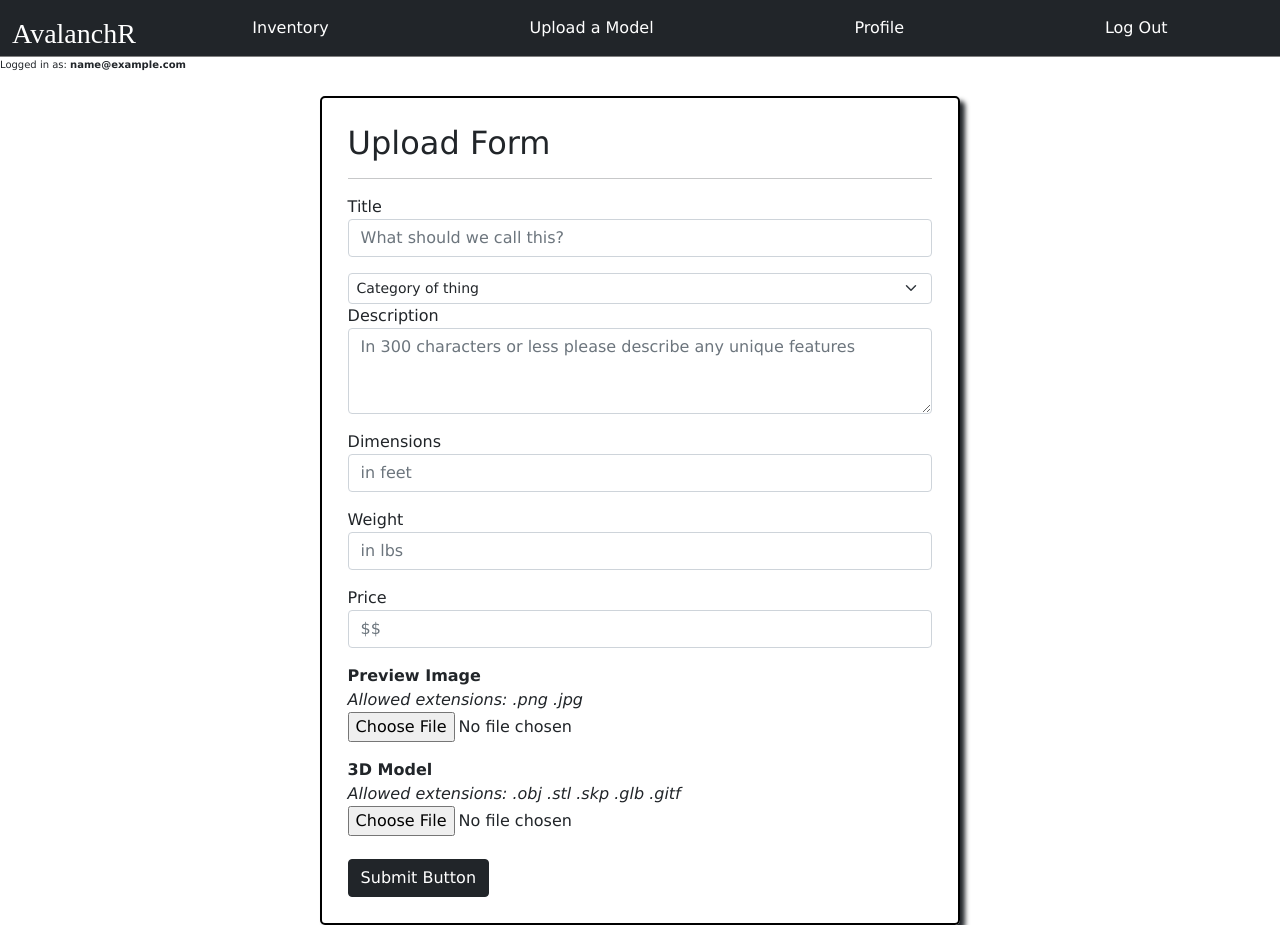
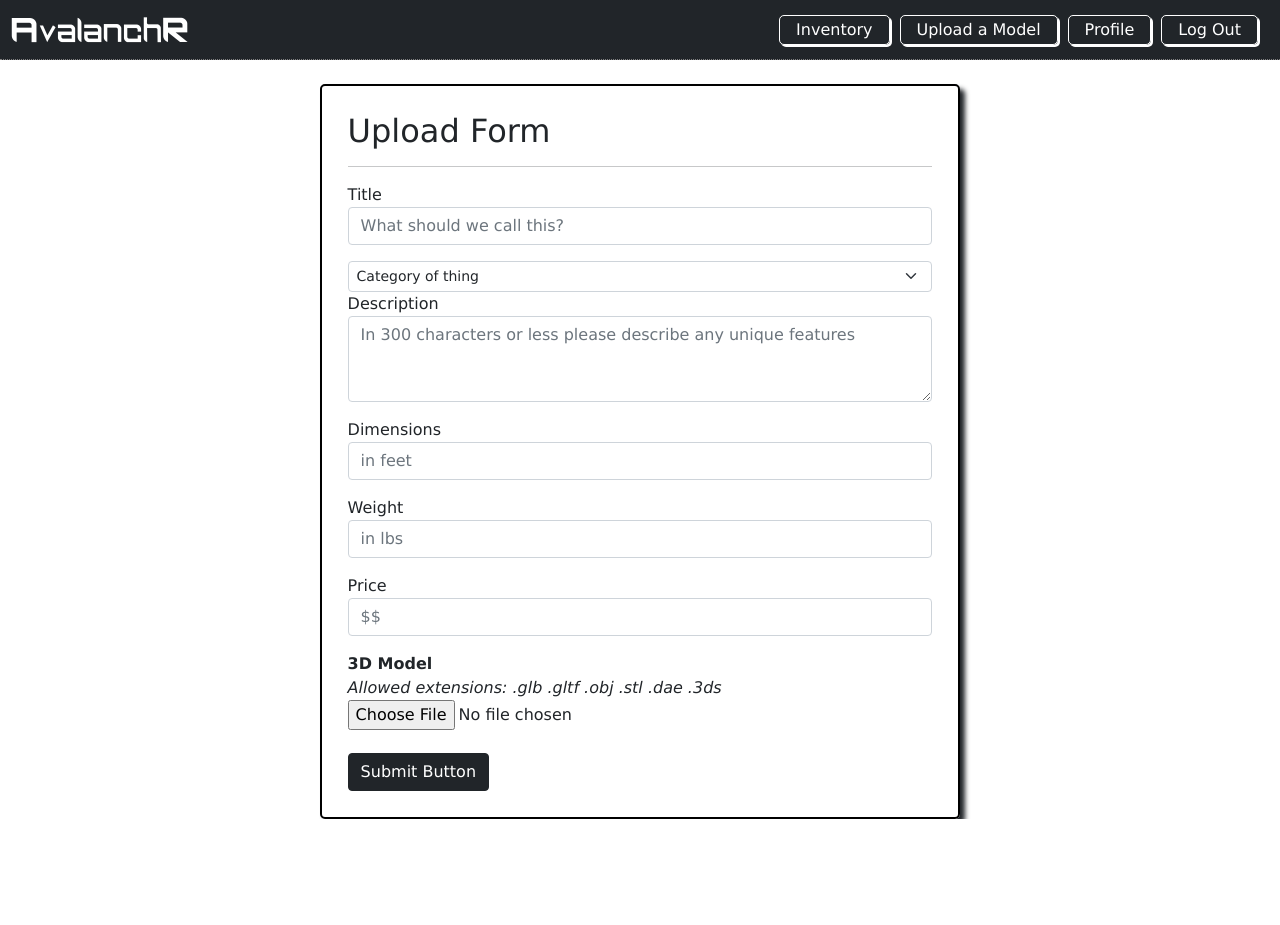
Before and after one commit to kevin-stew/AvalanchR, a Flask app: page /upload in a window 1280 px wide. After the commit the page ends 819 px from the top, so only its background shows below. Run offline with Flask 2, Linux system fonts and the light colour scheme; the visitor is signed in with stand-in values (Sample User, id 1); data comes from the database, SQL or seed files in the repository; some libraries are stand-ins or nearby versions; some web fonts are replaced.

Commit message:
3d file types added to db, UI facelift, helper functions

```diff
--- a/config.py
+++ b/config.py
@@ -21,10 +21,10 @@ class Config():
 
     UPLOAD_FOLDER=os.environ.get('UPLOAD_FOLDER')
 
-    ALLOWED_IMAGES=os.environ.get('ALLOWED_IMAGES')
+    # ALLOWED_IMAGES=os.environ.get('ALLOWED_IMAGES')
     ALLOWED_MODELS=os.environ.get('ALLOWED_MODELS')
 
-    MAX_IMAGE_FILESIZE = 1 * 1024 * 1024
+    # MAX_IMAGE_FILESIZE = 1 * 1024 * 1024
     MAX_3DMODEL_FILESIZE = 5 * 1024 * 1024
 
     AWS_REGION=os.environ.get('AWS_REGION')
--- a/requirements.txt
+++ b/requirements.txt
@@ -1,4 +1,5 @@
 alembic==1.7.6
+aspose-3d==22.11
 boto3==1.24.79
 botocore==1.27.79
 click==8.0.4
--- a/website/authentication/routes.py
+++ b/website/authentication/routes.py
@@ -1,13 +1,19 @@
-import boto3, os
-from flask import Blueprint, flash, render_template, request, redirect, url_for, send_from_directory, abort
+import os, requests, webbrowser
+from ast import literal_eval
+# import boto3
+import aspose.threed as a3d
+from flask import Blueprint, flash, render_template, request, redirect, \
+                  url_for, send_from_directory, send_file, abort, session
 from flask_login import login_user, logout_user, current_user, login_required
 from werkzeug.utils import secure_filename
 
 # project file imports
 from website.forms import UserLoginForm, ObjectUploadForm, UserSignupForm
-from website.models import User, Post, db, check_password_hash, post_schema, posts_schema
+from website.models import User, Post, db, check_password_hash, \
+                            post_schema, posts_schema
 from config import Config
-from helpers import s3_client, ProgressPercentage, delete_file_from_s3
+from helpers import s3_client, ProgressPercentage, delete_files_from_s3, \
+                    upload_file_to_s3, extension_checker, upload_model
 
 auth = Blueprint('auth', __name__, template_folder ='auth_templates')
 
@@ -21,7 +27,6 @@ def signup():
             email = form.email.data
             password = form.password.data
             print(email, password)
-
 
             # check to see if email/user account already exists, reject if so
             if User.query.filter_by(email=form.email.data).first():
@@ -86,19 +91,18 @@ def login():
 def upload():
     form = ObjectUploadForm()
     # try:
-
     if request.method == 'POST':
 
-        #check image existance / extension before processing db update:
-        if not request.files["image"]:
-            flash('⚠ Please attach a preview image file')
-            return render_template('upload.html', form=form)
-        else:
-            uploadimage = request.files["image"].filename
-            image_ext = os.path.splitext(uploadimage)[1].lower()
-            if image_ext not in Config.ALLOWED_IMAGES:
-                flash('⚠ Image extension not allowed')
-                return render_template('upload.html', form=form)
+        #check IMAGE existance / extension before processing db update:
+        # if not request.files["image"]:
+        #     flash('⚠ Please attach a preview image file')
+        #     return render_template('upload.html', form=form)
+        # else:
+        #     uploadimage = request.files["image"].filename
+        #     image_ext = os.path.splitext(uploadimage)[1].lower()
+        #     if image_ext not in Config.ALLOWED_IMAGES:
+        #         flash('⚠ Image extension not allowed')
+        #         return render_template('upload.html', form=form)
 
         #check model existance / extension before processing db update:
         if not request.files["model"]:
@@ -111,144 +115,77 @@ def upload():
                 flash('⚠ Model extension not allowed')
                 return render_template('upload.html', form=form)
 
-
         # load db variables here
         title = form.title.data
         description = form.description.data
         price = form.price.data
         dimensions = form.dimensions.data
         weight = form.weight.data
-        img_url = upload_image()
-        model_url = upload_model()
+        # img_url = upload_image()
+
+        model_url = upload_model(request.files["model"])
+
+        glb = model_url
+        stl = extension_checker(request.files["model"], 'stl')
+        obj = extension_checker(request.files["model"], 'obj')
+        studio_max = extension_checker(request.files["model"], '3ds')
+        dae = extension_checker(request.files["model"], 'dae')
+        skp = extension_checker(request.files["model"], 'skp')
+
         user_id = current_user.id
 
-        print(title, description, price, dimensions, weight, img_url, model_url)
+        print(title, description, price, dimensions, weight,
+                model_url, glb, stl, obj, studio_max, dae, skp,
+                user_id)
 
-        post = Post(title, description, price, dimensions, weight, img_url, model_url, user_id)
+        post = Post(title, description, price, dimensions, weight,
+                    model_url, glb, stl, obj, studio_max, dae, skp,
+                    user_id)
 
         db.session.add(post)
         db.session.commit()
 
-
-        return redirect(url_for('site.profile'))
-
-        # return redirect(url_for('auth.upload'))
-    # except:
-    #     flash('Please check that your file extensions are allowed.')
-    # #     raise Exception('Something went wrong')
+        return redirect(url_for('site.item', Config=Config, id=post.id))
 
     return render_template('upload.html', form=form)
 
 
+
 #-----------------------UPLOAD_IMAGE-------------------------
+# def upload_image():
+#     # after confirm 'user_file' exist, get the file from input
+#     file = request.files["image"]
+#     # standard flask security
+#     image_name = secure_filename(file.filename)
 
+#     # ----------------UPLOAD_IMAGE ^^-------------------------
+#     # set image name to what the user is calling it
+#     object_name = image_name
 
-def upload_image():
+#     # file MUST get saved for werkzeug to function! (otherwise is discarded immediately)
+#     file.save(os.path.join(Config.UPLOAD_FOLDER, image_name))
+#     print('file save - ', os.path.join(Config.UPLOAD_FOLDER, image_name))
+#     print('conc file path -', Config.UPLOAD_FOLDER + image_name)
+#     # -------- max image size test ---------
+#     image_size = os.stat(Config.UPLOAD_FOLDER + image_name).st_size
+#     if image_size > 1024000:
+#         abort(400, '⚠ Image file is too large - it needs to be smaller than 1MB')
+#     # -------- max image size test ---------
+#     # upload to aws3, must include: name, bucket, and object name (min)
+#     s3_client.upload_file(Config.UPLOAD_FOLDER + image_name,
+#                         Config.AWS_BUCKET_NAME,
+#                         object_name,
+#                         ExtraArgs={'ACL': 'public-read', 'ContentType':'image/jpeg'},
+#                         Callback=ProgressPercentage(Config.UPLOAD_FOLDER + image_name))
+#     return image_name
 
-    # after confirm 'user_file' exist, get the file from input
-    file = request.files["image"]
-
-    # standard flask security
-    image_name = secure_filename(file.filename)
-
-    # ------------------------- file upload tutorial------
-    # output = upload_file_to_s3(file)
-
-    # if upload success, will return file name of uploaded file
-    # if output:
-        # write your code here to save the file name in database
-        # return file.filename
-
-    # upload failed, redirect to upload page
-    # else:
-        # flash("Unable to upload, try again")
-        # return redirect(url_for('upload'))
-    # ------------------------- file upload tutorial ^^------
-
-    # set image name to what the user is calling it
-    object_name = image_name
-
-    # file MUST get saved for werkzeug to function! (otherwise is discarded immediately)
-    file.save(os.path.join(Config.UPLOAD_FOLDER, image_name))
-    print('file save - ', os.path.join(Config.UPLOAD_FOLDER, image_name))
-    print('conc file path -', Config.UPLOAD_FOLDER + image_name)
-    # -------- max image size test ---------
-    image_size = os.stat(Config.UPLOAD_FOLDER + image_name).st_size
-    if image_size > 1024000:
-        abort(400, '⚠ Image file is too large - it needs to be smaller than 1MB')
-    # -------- max image size test ---------
-
-    # upload to aws3, must include: name, bucket, and object name (min)
-    s3_client.upload_file(Config.UPLOAD_FOLDER + image_name,
-                        Config.AWS_BUCKET_NAME,
-                        object_name,
-                        ExtraArgs={'ACL': 'public-read', 'ContentType':'image/jpeg'},
-                        Callback=ProgressPercentage(Config.UPLOAD_FOLDER + image_name))
-
-    return image_name
-
-    # ----- local project storage -----
-    # print(Config.UPLOAD_FOLDER)
-    # print(file)
-    # file.save(os.path.join(Config.UPLOAD_FOLDER, file.filename))
-    # return '../../static/uploads/' + file.filename  #directory file path (static) + file name
-
-
-#-----------------------UPLOAD_MODEL-------------------------
-def upload_model():
-
-    # get werkzeugfile from request dict
-    file = request.files["model"]
-
-    # standard flask security
-    model_name = secure_filename(file.filename)
-
-    # ------------------------- file upload tutorial ------
-    # output = upload_file_to_s3(file)
-
-    # if upload success, will return file name of uploaded file
-    # if output:
-        # write your code here to save the file name in database
-        # return file.filename
-
-    # upload failed, redirect to upload page
-    # else:
-    #     flash("Unable to upload, try again")
-    #     return redirect(url_for('upload'))
-    # ------------------------- file upload tutorial ^^------
-
-    # -------------------------
-    # set object name to what the user is calling it
-    object_name = model_name
-
-    # file MUST get saved for werkzeug to function!
-    file.save(os.path.join(Config.UPLOAD_FOLDER, model_name))
-
-    # -------- max model size test ---------
-    model_size = os.stat(Config.UPLOAD_FOLDER + model_name).st_size
-    if model_size > 5120000:
-        abort(400, '⚠ Model file is too large - it needs to be smaller than 1MB')
-    # -------- max model size test ---------
-
-    # upload to aws3, must include: name, bucket, and object name (min)
-    s3_client.upload_file(Config.UPLOAD_FOLDER + model_name,
-                        Config.AWS_BUCKET_NAME,
-                        object_name,
-                        ExtraArgs={'ACL': 'public-read-write'},
-                        Callback=ProgressPercentage(Config.UPLOAD_FOLDER + model_name)
-                        )
-    return model_name
-
-    # ----- local project storage -----
-    # file.save(os.path.join(Config.UPLOAD_FOLDER, file.filename))
-    # return '../../static/uploads/' + file.filename
+        # ----- local project storage -----
+        # print(Config.UPLOAD_FOLDER)
+        # print(file)
+        # file.save(os.path.join(Config.UPLOAD_FOLDER, file.filename))
+        # return '../../static/uploads/' + file.filename  #directory file path (static) + file name
 
 #-----------------------UPDATE_POST-------------------------
-# def update_image():
-#     if request.files:
-#         file = request.files["image"]
-#     file.save(os.path.join(Config.UPLOAD_FOLDER, file.filename))
-#     return '../../static/uploads/' + file.filename
 
 # def update_model():
 #     if request.files:
@@ -267,7 +204,6 @@ def update_post(id):
         post_update.description = request.form['description']
         post_update.dimensions = request.form['dimensions']
         post_update.weight = request.form['weight']
-        # post_update.img_url = request.form[update_image()]
         # post_update.title = request.form[update_model()]
         post_update.id = id
         post_update.user_id = post_update.user_id
@@ -277,7 +213,9 @@ def update_post(id):
             post_schema.dump(post_update)
             flash("Update Successful!")
             render_template('update.html', form=form, post_update=post_update)
-            return redirect(url_for('site.inventory'))
+            # return redirect(url_for('site.inventory'))
+            return redirect(url_for('site.item', id=post_update.id))
+
 
         except:
             return render_template('update.html', form=form, post_update=post_update)
@@ -287,34 +225,81 @@ def update_post(id):
 
 #--------------------------DOWNLOAD----------------------
 @auth.route('/', methods = ['GET', 'POST'])  #url path doesn't seem to affect anything, investigate this
-
 # @login_required
 def download(id):
     # try:
     post = Post.query.get(id)
     return send_from_directory(post.model_url)
         # os.path.join(Config.UPLOAD_FOLDER, file.filename), filename=model_url, as_attachment=True )
-
     # except FileNotFoundError:
     #     abort(404)
+
+#-----------CONVERT 3D FILES---------------
+@auth.route('/generate_file_type/<id>:<name>', methods = ['GET', 'POST'])
+def generate_file_type(id,name):
+    post = Post.query.get(id)
+
+    # model_extension =  post.model_url.split('.')[-1]
+
+    #download gbl file from s3 to flask server prior to conversion
+    s3_client.download_file(Config.AWS_BUCKET_NAME,
+                            post.glb,
+                            Config.UPLOAD_FOLDER + post.glb)
+
+    available_gbl_file = Config.UPLOAD_FOLDER + post.glb
+
+    #get flask saved file
+    scene = a3d.Scene.from_file(available_gbl_file)
+
+    converted_model_file = post.glb.replace('glb', name)
+    print(name, converted_model_file)
+    scene.save(Config.UPLOAD_FOLDER + converted_model_file)
+    upload_file_to_s3(converted_model_file)
+    # flask_server_temp_upload = os.path.join(Config.UPLOAD_FOLDER, converted_model_file)
+
+    # post.studio_max = converted_model_file
+    if name == '3ds':
+        post.studio_max = converted_model_file
+        db.session.commit()
+        webbrowser.open(Config.AWS_PUBLIC_URL + '/' + post.studio_max)
+        # send_from_directory(Config.UPLOAD_FOLDER, post.studio_max)
+    elif name == 'obj':
+        post.obj = converted_model_file
+        db.session.commit()
+        print(Config.AWS_PUBLIC_URL + '/' + post.obj)
+        webbrowser.open(Config.AWS_PUBLIC_URL + '/' + post.obj)
+        # send_from_directory(Config.UPLOAD_FOLDER, post.obj)
+    elif name == 'stl':
+        post.stl = converted_model_file
+        db.session.commit()
+        webbrowser.open(Config.AWS_PUBLIC_URL + '/' + post.stl)
+        # send_from_directory(path=post.stl)
+    elif name == 'dae':
+        post.dae = converted_model_file
+        db.session.commit()
+        webbrowser.open(Config.AWS_PUBLIC_URL + '/' + post.dae)
+        # send_from_directory(path=post.dae)
+
+    return render_template('item.html', Config=Config, post=post)
 
 #------------------------DELETE------------------------
 
 @auth.route('/delete/<id>', methods = ['GET'])
 @login_required
 def delete_post(id):
-    #id passed in from JinJa
-    post = Post.query.get(id)  #gets the db row via id
-    # post = Post.query.get_or_404(id)  #tutorial code, this works too
+
+    #get the db row via id
+    post = Post.query.get(id)
+    print(post, type(post))
 
     # remove objects from aws FIRST!
-    delete_file_from_s3(post)
+    delete_files_from_s3(post)
 
     db.session.delete(post)
     db.session.commit()
     post_schema.dump(post)
 
-    return redirect(url_for('site.inventory'))
+    return redirect(url_for('site.profile'))
 
 #----------------------LOGOUT--------------------------
 
--- a/website/forms.py
+++ b/website/forms.py
@@ -22,6 +22,6 @@ class ObjectUploadForm(FlaskForm):
     price = StringField('Price', validators = [DataRequired()])
     dimensions = StringField('Dimensions')
     weight = StringField('Weight')
-    img_url = FileField('Preview image')
+    # img_url = FileField('Preview image')
     model_url = FileField('3D model file', validators = [FileRequired()])
     submit_button = SubmitField()
--- a/website/site/routes.py
+++ b/website/site/routes.py
@@ -39,8 +39,5 @@ def purchase(id):
 @site.route('/item/<id>', methods = ['GET'])
 def item(id):
     post = Post.query.filter_by(id=id).first()
-    print('going to the unique items page now', id)
-    print(Config.AWS_PUBLIC_URL + '/' + post.model_url)
-
 
     return render_template('item.html', Config=Config, post=post)
--- a/website/static/css/main.css
+++ b/website/static/css/main.css
@@ -1,15 +1,19 @@
 /*Nav Styles */
 /* *{border:red solid 1px;} */
+
+@font-face {
+    font-family: BlackCaps;
+    src: url(../fonts/BLACKCAPS-Regular.ttf);
+}
 
 body, html{
     font-family:Verdana, Geneva, Tahoma, sans-serif;
     height: 100%;
     /* background-color: grey; */
 }
-
-a{
+/* a{
     text-decoration: none;
-}
+} */
 .btn{
     margin-top: 7px
 }
@@ -39,6 +43,7 @@ a{
 
 .loggedinuser{
     font-size: x-small;
+    color: white;
 }
 
 /* NAV BAR START */
@@ -53,13 +58,14 @@ a{
     margin-left: 10px;
 }
 .navbar-brand{
-    font-family: 'Black Caps';
+    font-family:'BlackCaps';
     font-weight: bold;
     margin-bottom: -1em;
+    font-size: x-large;
 }
-ul#horizontal-list{
+/* ul#horizontal-list{
     display: flex;
-    justify-content: space-evenly;
+    justify-content:space-evenly;
     min-width: 700px;
     padding-top: 20px;
 
@@ -69,17 +75,28 @@ ul#horizontal-list li, ul#horizontal-list a{
     text-decoration:none;
     padding: 0.5vw;
     color: white;
-}
+} */
+
 /* below are actually used, above not sure */
 .navbar{
-    border-bottom: 1px grey solid;
+    border-bottom: 1px grey dotted;
+    min-height: 60px;
 }
 .nav-link{
     color: white;
+    border: 1px solid white;
+    border-radius: 5px;
+    box-shadow: 2px 2px white;
+    margin-right: 10px;
+    /* padding-bottom:-3px; */
+    max-height: 30px;
+    display: flex;
+    align-items: center;
 }
 .nav-link:hover{
-    transform: scale(1.01);
-    color: limegreen;
+    color: black;
+    background-color: white;
+    box-shadow: none;
 }
 
 /* INDEX PAGE START */
--- a/website/templates/base.html
+++ b/website/templates/base.html
@@ -10,19 +10,22 @@
 <link rel="stylesheet" href="../static/css/main.css">
 <title>AvalanchR Inventory</title>
 <link rel="icon" href="../static/images/favicon2.PNG">
+<!-- for Black Caps font -->
+<link href="//db.onlinewebfonts.com/c/880c31c03f401958ad87f9fe46769d1f?family=BlackScript-Caps" rel="stylesheet" type="text/css"/>
 </head>
     <body>
 
     <!--START NAV-->
     <nav class="navbar navbar-expand-lg navbar-dark bg-dark">
         <div class="container-fluid">
+
             <a class="navbar-brand" href="{{ url_for('site.home') }}"><h3>AvalanchR</h3></a>
 
             <button class="navbar-toggler" type="button" data-bs-toggle="collapse" data-bs-target="#navbarNavAltMarkup" aria-controls="navbarNavAltMarkup" aria-expanded="false" aria-label="Toggle navigation">
                 <span class="navbar-toggler-icon"></span>
                 </button>
 
-                <div class="collapse navbar-collapse justify-content-around" id="navbarNavAltMarkup">
+                <div class="collapse navbar-collapse justify-content-end" id="navbarNavAltMarkup">
                     <!-- <div class="navbar-nav "> -->
                         <a class="nav-link active" href="{{ url_for('site.inventory') }}">Inventory</a>
                         <a class="nav-link active" href="{{ url_for('auth.upload') }}">Upload a Model</a>
@@ -38,12 +41,10 @@
 
             </div>
         </nav>
-        {%if current_user.is_authenticated%}
-        <p class="loggedinuser"> Logged in as: <b> {{current_user.email}} </b> </p>
-        {% endif %}
         <!--END NAV-->
 
     {% block content %}
+
     {% endblock content %}
 
     <script src="https://cdnjs.cloudflare.com/ajax/libs/popper.js/2.9.2/umd/popper.min.js"></script>
--- a/website/templates/form_upload.html
+++ b/website/templates/form_upload.html
@@ -38,17 +38,9 @@
             {{  form.price(class = 'form-control', placeholder = '$$') }}
         </fieldset>
 
-        <label><b>Preview Image</b>
-            <br>
-                <i>Allowed extensions: .png .jpg</i>
-        </label>
-        <div class="custom-file pb-3" >
-            <input type="file" name="image" id="image">
-        </div>
-
         <label><b>3D Model</b>
             <br>
-            <i>Allowed extensions: .obj .stl .skp .glb .gitf</i>
+            <i>Allowed extensions: .glb .gltf .obj .stl .dae .3ds</i>
         </label>
 
         <div class="custom-file pb-3" >
```
Also changed, not shown: other parts of website/static/css/main.css (+39 -25 lines), helpers.py (+75 -6 lines), website/models.py (+52 -7 lines), website/site/site_templates/inventory.html (+29 -36 lines), website/site/site_templates/item.html (+59 -5 lines), website/site/site_templates/profile.html (+46 -36 lines), website/static/fonts/BLACKCAPS-Regular.ttf (added), 1 other file.
